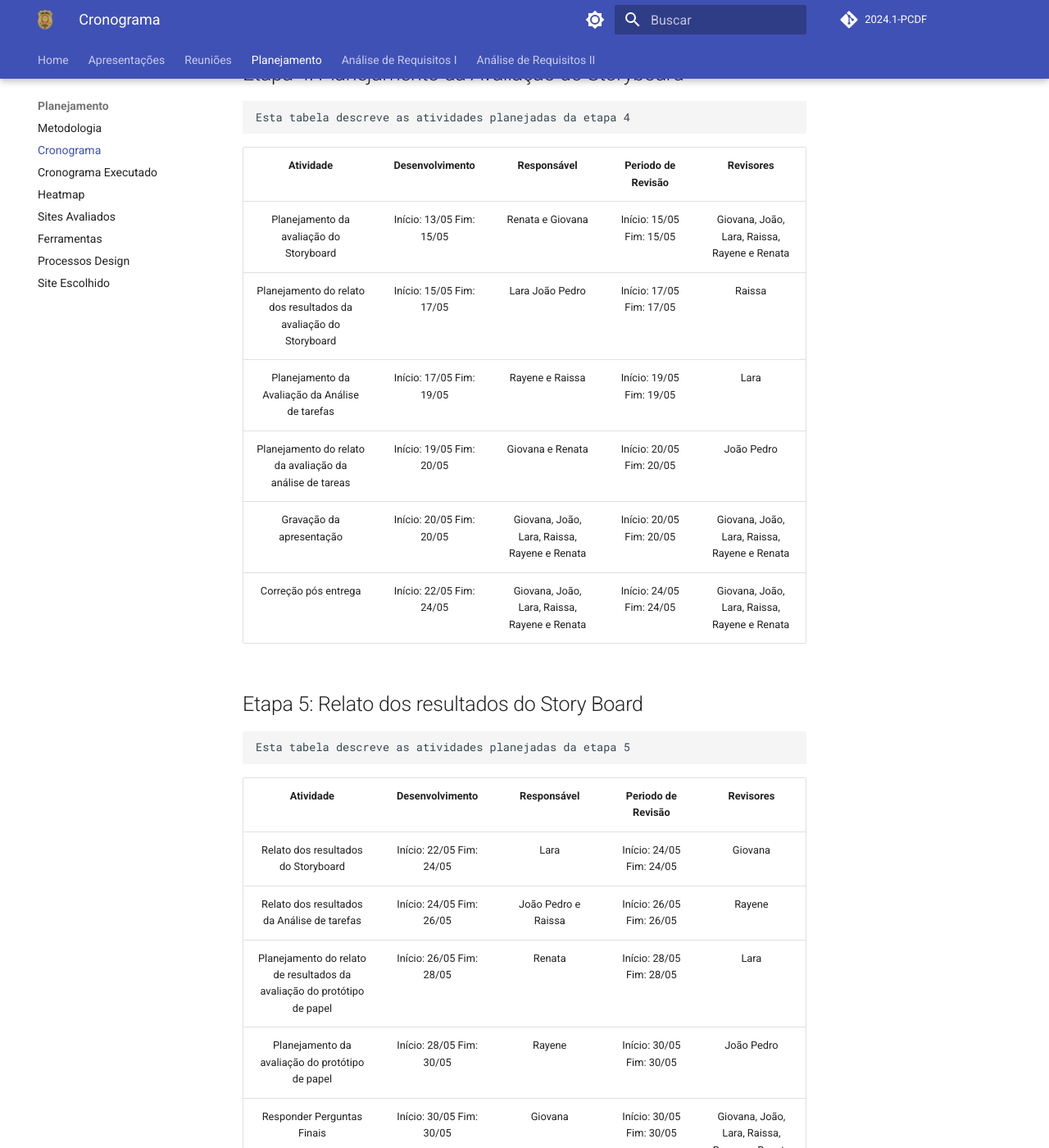
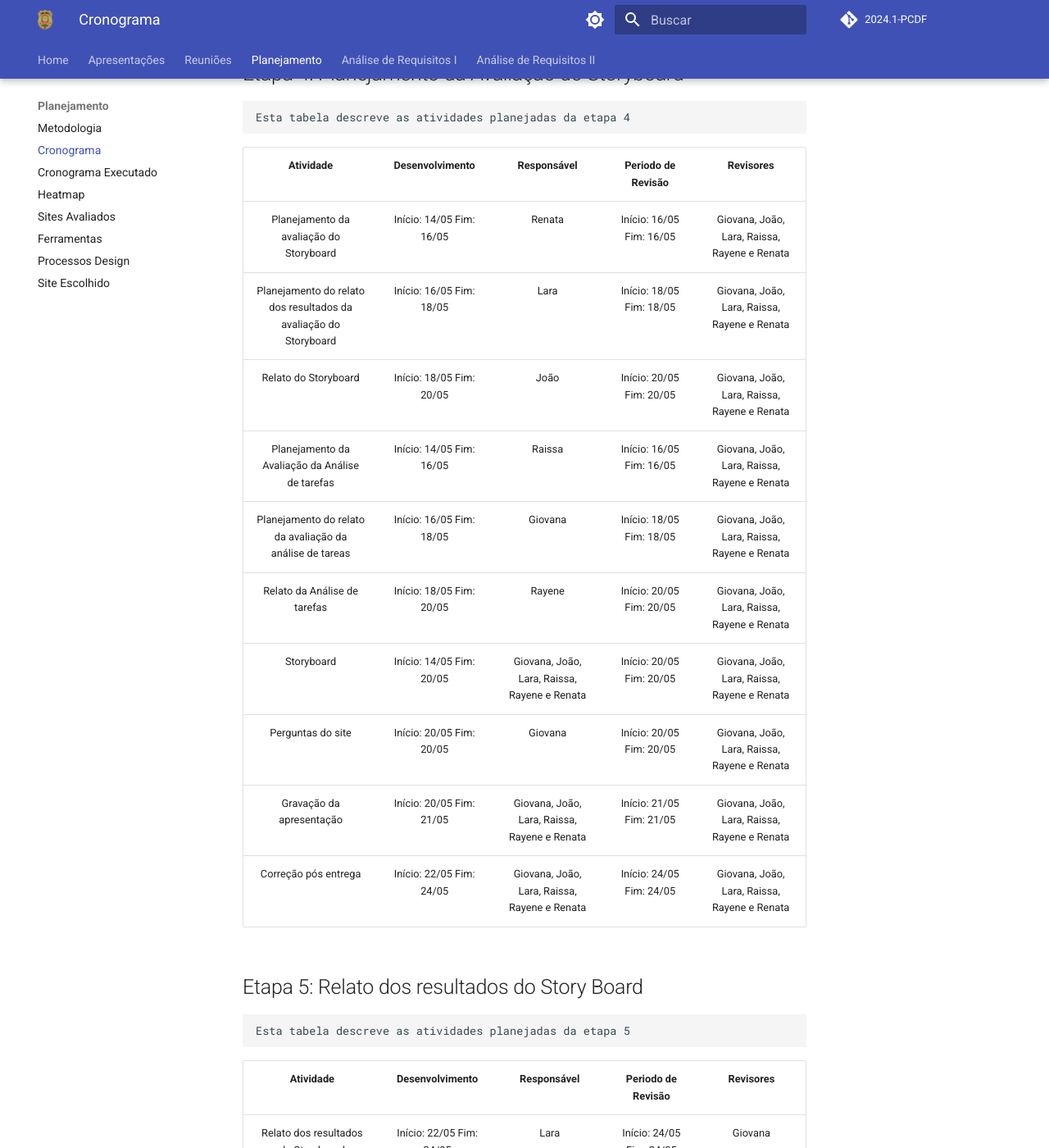
Before and after one commit to Interacao-Humano-Computador/2024.1-PCDF, an MkDocs documentation site: the page built from docs/planejamento/cronograma.md, in a window 1280 px wide and 1400 px high, scrolled down 3155 px. Shown: the whole window at 82% size. Built offline with MkDocs 1.6.1 and Material for MkDocs 9.7.7, drawn with Linux system fonts in a browser that asks for light colours; comment, search, counter and statistics services are not loaded.

Commit message:
revisão final

```diff
--- a/docs/planejamento/cronograma.md
+++ b/docs/planejamento/cronograma.md
@@ -60,11 +60,15 @@ Este documento tem objetivo de apresentar o cronograma que planejampos e que o g
 
 | Atividade       | Desenvolvimento | Responsável                                 | Periodo de Revisão             | Revisores |
 | :--------: | :----: | :--------------------:                    | :---------------: |:---------------: |
-| Planejamento da avaliação do Storyboard                          | Início: 13/05 Fim: 15/05 | Renata e Giovana    | Início: 15/05 Fim: 15/05   | Giovana, João, Lara, Raissa, Rayene e Renata  |
-| Planejamento do relato dos resultados da avaliação do Storyboard | Início: 15/05 Fim: 17/05 | Lara João Pedro  | Início: 17/05 Fim: 17/05   | Raissa |
-| Planejamento da Avaliação da Análise de tarefas                  | Início: 17/05 Fim: 19/05 | Rayene e Raissa | Início: 19/05 Fim: 19/05   | Lara    |
-| Planejamento do relato da avaliação da análise de tareas         | Início: 19/05 Fim: 20/05 | Giovana e Renata         | Início: 20/05 Fim: 20/05 | João Pedro          |Início: 20/05 Fim: 20/05Início: 07/05 Fim: 07/05   | Giovana, João, Lara, Raissa, Rayene e Renata              |
-| Gravação da apresentação   | Início: 20/05 Fim: 20/05| Giovana, João, Lara, Raissa, Rayene e Renata              | Início: 20/05 Fim: 20/05   | Giovana, João, Lara, Raissa, Rayene e Renata              |
+| Planejamento da avaliação do Storyboard                          | Início: 14/05 Fim: 16/05 | Renata    | Início: 16/05 Fim: 16/05   | Giovana, João, Lara, Raissa, Rayene e Renata  |
+| Planejamento do relato dos resultados da avaliação do Storyboard | Início: 16/05 Fim: 18/05 | Lara   | Início: 18/05 Fim: 18/05   |  Giovana, João, Lara, Raissa, Rayene e Renata  |
+| Relato do Storyboard    | Início: 18/05 Fim: 20/05 | João   | Início: 20/05 Fim: 20/05   | Giovana, João, Lara, Raissa, Rayene e Renata  |
+| Planejamento da Avaliação da Análise de tarefas                  | Início: 14/05 Fim: 16/05| Raissa | Início: 16/05 Fim: 16/05 | Giovana, João, Lara, Raissa, Rayene e Renata   |
+| Planejamento do relato da avaliação da análise de tareas         | Início: 16/05 Fim: 18/05 | Giovana    | Início: 18/05 Fim: 18/05  | Giovana, João, Lara, Raissa, Rayene e Renata              |
+| Relato da Análise de tarefas       | Início: 18/05 Fim: 20/05 | Rayene | Início: 20/05 Fim: 20/05   |  Giovana, João, Lara, Raissa, Rayene e Renata    |
+| Storyboard           | Início: 14/05 Fim: 20/05 |  Giovana, João, Lara, Raissa, Rayene e Renata  | Início: 20/05 Fim: 20/05   | Giovana, João, Lara, Raissa, Rayene e Renata   |
+| Perguntas do site | Início: 20/05 Fim: 20/05 | Giovana| Início: 20/05 Fim: 20/05 | Giovana, João, Lara, Raissa, Rayene e Renata   |
+| Gravação da apresentação   | Início: 20/05 Fim: 21/05| Giovana, João, Lara, Raissa, Rayene e Renata              | Início: 21/05 Fim: 21/05   | Giovana, João, Lara, Raissa, Rayene e Renata              |
 | Correção pós entrega         | Início: 22/05 Fim: 24/05 | Giovana, João, Lara, Raissa, Rayene e Renata              | Início: 24/05 Fim: 24/05   | Giovana, João, Lara, Raissa, Rayene e Renata              |
 
 ## Etapa 5: Relato dos resultados do Story Board
```
Also changed, not shown: docs/analise_requisitos1/perfil_do_usuario/questionariopr.md (+4 -0 lines), docs/apresentacao/apresentacao01.md (+1 -0 lines), docs/apresentacao/apresentacao03.md (+6 -4 lines).
